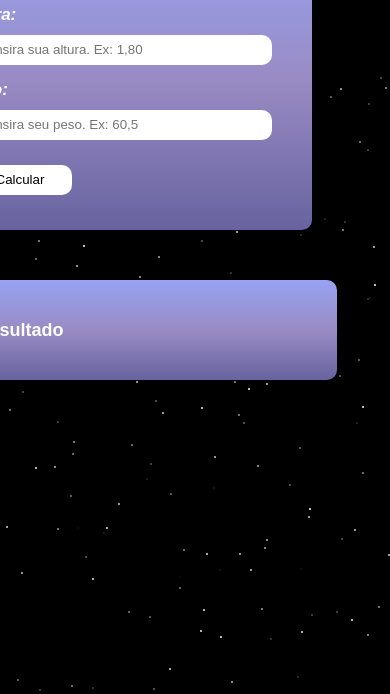
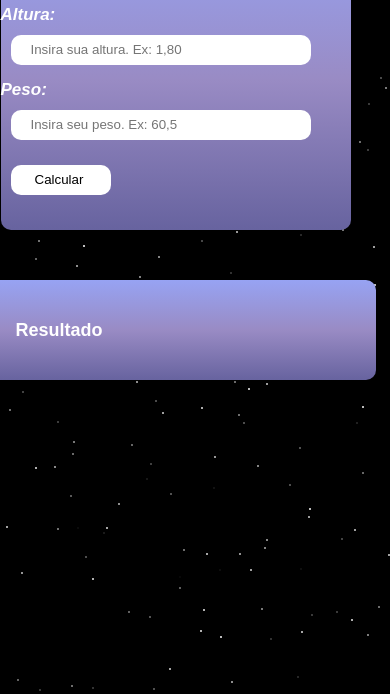
Before and after one commit to Joalbertosilva/Calculadora-IMC, a plain HTML site: page index.html in a window 390 px wide. Shown: the part 150-844 px from the top of the page. Drawn offline with Linux system fonts and the light colour scheme.

Commit message:
Atualizando para iphone novamente aumentanto seu margin left no container para 25%

```diff
--- a/exercicioIMC/css/style.css
+++ b/exercicioIMC/css/style.css
@@ -145,7 +145,7 @@ body {
         flex-direction: column;
         width: 40%;
         margin-top: 80px;
-        margin-left: 15%;
+        margin-left: 25%;
     }
 
     .conteudo{
```
